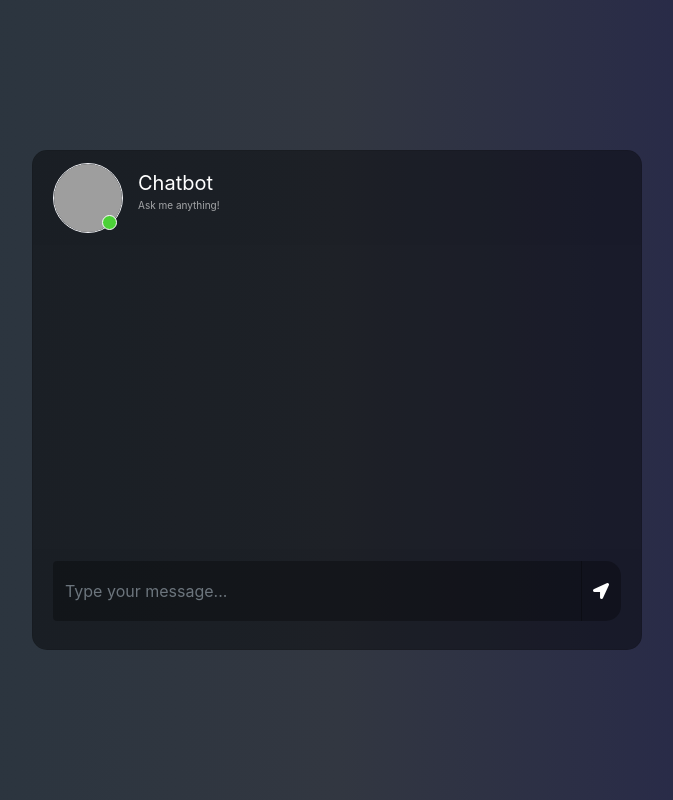
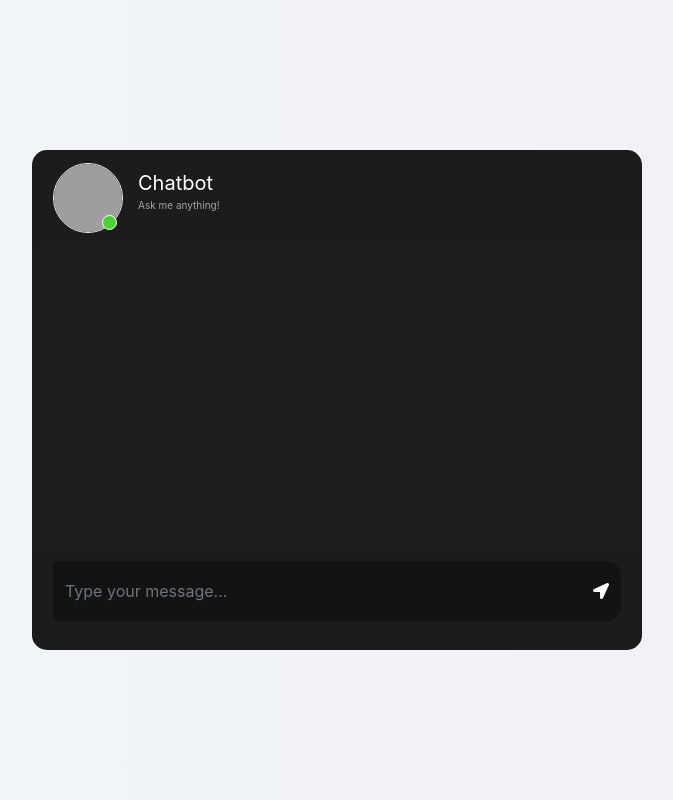
Before and after one commit to HafsaRafique/OS-Query-Chatbot-using-Llama2, a Flask app: page / in a window 1280 px wide. Shown: the whole page, without its empty margins (303-976 px from the left). Run offline with Flask 3, Linux system fonts and the light colour scheme; parts of the project's set-up code (start-up, migrations or seed data) failed here and were passed over; some libraries are stand-ins or nearby versions; grey boxes are pictures that could not be loaded.

Commit message:
Add files via upload

```diff
--- a/static/style.css
+++ b/static/style.css
@@ -1,19 +1,20 @@
 body,html{
 	height: 100%;
 	margin: 0;
-	background: rgb(44, 47, 59);
-   background: -webkit-linear-gradient(to right, rgb(40, 59, 34), rgb(54, 60, 70), rgb(32, 32, 43));
-	background: linear-gradient(to right, rgb(38, 51, 61), rgb(50, 55, 65), rgb(33, 33, 78));
+	background: rgb(21, 23, 32);
+   background: -webkit-linear-gradient(to right, rgb(253, 255, 253), rgb(238, 240, 244), rgb(238, 238, 243));
+	background: linear-gradient(to right, rgb(241, 245, 248), rgb(241, 243, 248), rgb(240, 240, 245));
 }
 
 .chat{
 	margin-top: auto;
 	margin-bottom: auto;
+	color:rgb(238, 238, 243)
 }
 .card{
 	height: 500px;
 	border-radius: 15px !important;
-	background-color: rgba(0,0,0,0.4) !important;
+	background-color: rgba(8, 6, 6, 0.905) !important;
 }
 .contacts_body{
 	padding:  0.75rem 0 !important;
@@ -150,7 +151,7 @@
 	margin-bottom: auto;
 	margin-left: 10px;
 	border-radius: 25px;
-	background-color: rgb(82, 172, 255);
+	background-color: #3f3f3f;
 	padding: 10px;
 	position: relative;
 }
@@ -159,7 +160,7 @@
 	margin-bottom: auto;
 	margin-right: 10px;
 	border-radius: 25px;
-	background-color: #58cc71;
+	background-color: #000000;
 	padding: 10px;
 	position: relative;
 }
@@ -167,14 +168,14 @@
 	position: absolute;
 	left: 0;
 	bottom: -15px;
-	color: rgba(255,255,255,0.5);
+	color: rgb(255, 253, 253);
 	font-size: 10px;
 }
 .msg_time_send{
 	position: absolute;
 	right:0;
 	bottom: -15px;
-	color: rgba(255,255,255,0.5);
+	color: rgba(255, 249, 249, 0.83);
 	font-size: 10px;
 }
 .msg_head{
```
